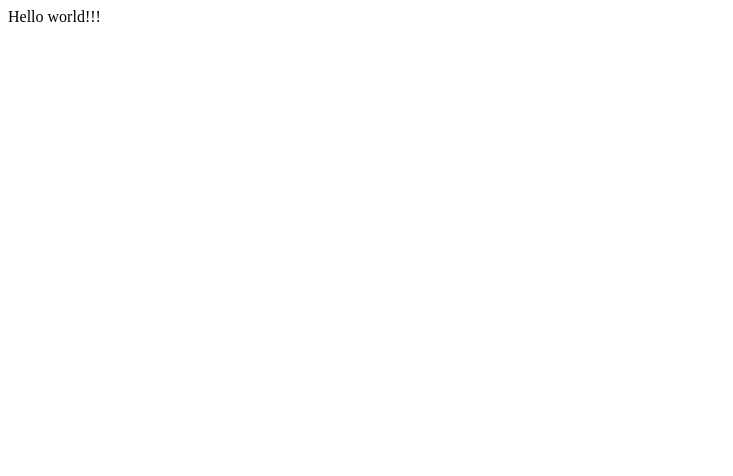
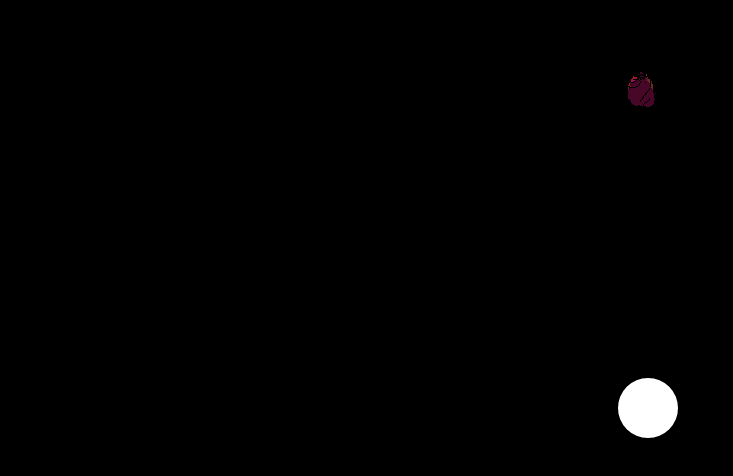
Before and after one commit to RoseDDDDDD/RoseDDDDDD.github.io, a plain HTML site: page index.html in a window 1280 px wide. Shown: the whole page, without its empty margins (0-733 px from the left). Drawn offline with Linux system fonts and the light colour scheme.

Commit message:
mainFlowerSequence

```diff
--- /dev/null
+++ b/ClassAndIDStyles.css
@@ -0,0 +1,8 @@
+
+.center
+{
+    transform-origin: top;
+    width: fit-content;
+    margin-left: auto;
+    margin-right: auto;
+}
--- /dev/null
+++ b/Script/UsbPlug.js
@@ -0,0 +1,109 @@
+
+class Vector2 {
+
+    constructor(components = [0,0])
+    {
+        this.components = components;
+    }
+
+    get x() {
+        return this.components[0];
+    }
+    set x(val = 0) {
+        this.components[0] = val;
+    }
+
+    get y() {
+        return this.components[1];
+    }
+    set y(val = 0) {
+        this.components[1] = val;
+    }
+
+
+
+    get magnitude() {
+        return Math.sqrt(this.x^2 + this.y^2) ;
+    }
+
+    get perpendicular()
+    {
+        return new Vector2([this.y, -this.x]);
+    }
+
+    get inverse()
+    {
+        return new Vector2([-this.x, -this.y]);
+    }
+
+    distance(other = Vector2)
+    {
+        return new Vector2(this.x - other.x, this.y - other.y).magnitude;
+    }
+
+    mult(scaler = 1)
+    {
+        return new Vector2([this.x*scaler, this.y*scaler]);
+    }
+
+    add(otherVector = Vector2)
+    {
+        return new Vector2([this.x + otherVector.x, this.y + otherVector.y]);
+    }
+
+    sub(otherVector = Vector2)
+    {
+        return new Vector2([this.x - otherVector.x, this.y - otherVector.y]);
+    }
+
+}
+
+
+const canv = document.getElementById("canv");
+const ctx = canv.getContext("2d");
+
+
+const usbPickUpDist = 30;
+let holding = false;
+let usbPos = new Vector2([canv.width * .5, canv.height * .5]);
+
+
+
+
+
+
+document.onmousedown = (e) =>
+{
+
+    if (!holding)
+    {
+
+    }
+}
+
+document.onmousemove = (e) =>
+{
+
+
+
+
+}
+
+
+function drawScreen()
+{
+    canv.width = window.innerWidth;
+    canv.height =  window.innerHeight;
+    usbPos = new Vector2([canv.width * .5, canv.height * .5]);
+
+
+    ctx.beginPath();
+    ctx.fillStyle = "rgba(255,255,255,1)"
+    ctx.clearRect(0,0,canv.width,canv.height);
+    ctx.arc(usbPos.x,usbPos.y,usbPickUpDist,0,Math.PI*2);
+    ctx.fill();
+
+    window.requestAnimationFrame(drawScreen);
+}
+
+window.requestAnimationFrame(drawScreen);
--- /dev/null
+++ b/Script/intro.js
@@ -0,0 +1,26 @@
+const introMusic = document.getElementById("introSfx");
+const introDuration = 1;
+
+const roseOpeningPath = "Assets/RoseFlowering.gif";
+const roseBreathingPath = "Assets/roseBreathing.gif";
+
+
+let played = false;
+
+
+
+function intro(img)
+{
+    if (played) return;
+
+    played = true;
+    introMusic.play();
+
+    img.src = roseOpeningPath;
+
+    setTimeout(() =>
+    {
+        img.src = roseBreathingPath;
+
+    },5000);
+}
--- a/index.html
+++ b/index.html
@@ -1,12 +1,20 @@
 
 <html>
     <head>
-
+        <link rel="stylesheet" href="tagStyles.css">
+        <link rel="stylesheet" href="ClassAndIDStyles.css">
+        <script src="Script/intro.js" defer></script>
+        <script src="Script/UsbPlug.js" defer></script>
     </head>
 
     <body>
-        <p>
-            Hello world!!!
-        </p>
+
+        <audio id="introSfx" src="Assets/WindowsMeStartUp.mp3"></audio>
+
+        <canvas id="canv"></canvas>
+
+        <div class="center">
+            <img onclick="intro(this)" src="Assets/RoseBud.png" alt="">
+        </div>
     </body>
 </html>
--- /dev/null
+++ b/tagStyles.css
@@ -0,0 +1,40 @@
+* {
+    /*just some copy pasted code from an online post to stop biliniear filtering from happening*/
+    image-rendering: optimizeSpeed;             /* STOP SMOOTHING, GIVE ME SPEED  */
+    image-rendering: -moz-crisp-edges;          /* Firefox                        */
+    image-rendering: -o-crisp-edges;            /* Opera                          */
+    image-rendering: -webkit-optimize-contrast; /* Chrome (and eventually Safari) */
+    image-rendering: pixelated;                 /* Universal support since 2021   */
+    image-rendering: optimize-contrast;         /* CSS3 Proposed                  */
+    -ms-interpolation-mode: nearest-neighbor;   /* IE8+                           */
+}
+
+body
+{
+    background-color: black;
+    color: rgb(255, 191, 191);
+    overflow: hidden;
+}
+
+audio
+{
+    display: none;
+}
+
+a
+{
+    color: red;
+}
+a:hover
+{
+    color: rgb(255, 0, 153);
+}
+
+canvas
+{
+    z-index: -1000;
+    position: absolute;
+    display: block;
+    width: auto;
+    height: auto;
+}
```
Also changed, not shown: Assets/RoseBreathing.gif (added), Assets/RoseBud.png (added), Assets/RoseFlowering.gif (added), 1 other file.
